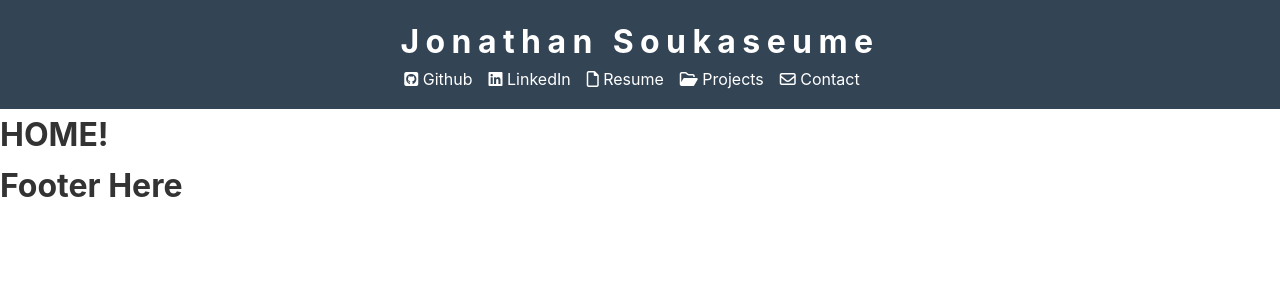
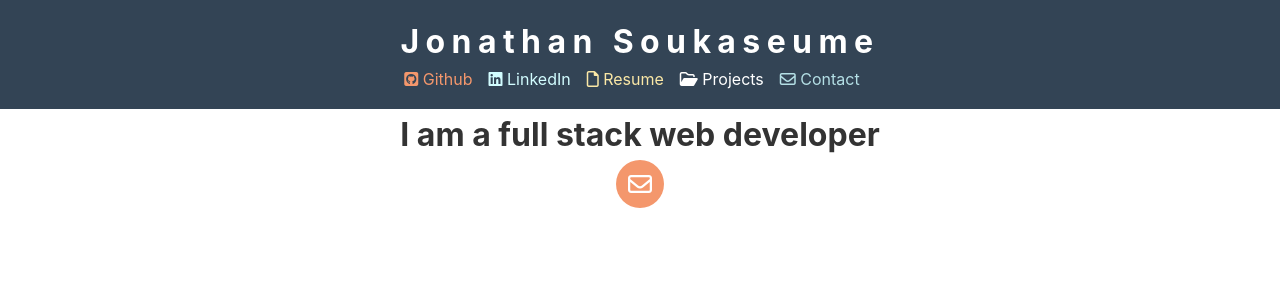
Before and after one commit to jsoomie/mern-profile, a React (Create React App) app in the folder client/: page / in a window 1280 px wide. Shown: the top 300 px of the page. Built offline with nearby package versions, Linux system fonts and the light colour scheme.

Commit message:
added color to links

```diff
--- a/client/src/components/Footer/Footer.css
+++ b/client/src/components/Footer/Footer.css
@@ -0,0 +1,13 @@
+.footer-container button {
+  width: 3rem;
+  height: 3rem;
+  border-radius: 1.5rem;
+  border-color: transparent;
+  background-color: #f4976C;
+  color: #fff;
+}
+
+.footer-container button i {
+  width: 100%;
+  font-size: 1.5rem;
+}
--- a/client/src/components/Footer/Footer.js
+++ b/client/src/components/Footer/Footer.js
@@ -1,7 +1,11 @@
+import "./Footer.css";
+
 export const Footer = () => {
   return (
-    <div>
-      <h1>Footer Here</h1>
+    <div className="footer-container all-center">
+      <button>
+        <i className="far fa-envelope"></i>
+      </button>
     </div>
   );
 };
--- a/client/src/components/Header/Header.css
+++ b/client/src/components/Header/Header.css
@@ -24,3 +24,19 @@
   padding-right: 1rem;
   margin-bottom: 1rem;
 }
+
+.github a {
+  color: var(--orange);
+}
+
+.linkedin a {
+  color: var(--cyan);
+}
+
+.resume a {
+  color: var(--yellow);
+}
+
+.contact > * {
+  color: var(--darkcyan);
+}
--- a/client/src/components/Header/Header.js
+++ b/client/src/components/Header/Header.js
@@ -1,5 +1,6 @@
 import "./Header.css";
 import { Fragment } from "react";
+import { Link } from "react-router-dom";
 
 export const Header = () => {
   return (
@@ -9,12 +10,12 @@ export const Header = () => {
       </div>
       <div className="header-list-container px-1 all-center">
         <ul className="header-list">
-          <li>
+          <li className="github">
             <a href="https://github.com/sksmejn">
               <i className="fab fa-github-square"></i> Github
             </a>
           </li>
-          <li>
+          <li className="linkedin">
             <a
               href="https://www.linkedin.com/in/jonathan-soukaseume/"
               title="Add me on LinkedIn!"
@@ -22,16 +23,20 @@ export const Header = () => {
               <i className="fab fa-linkedin"></i> LinkedIn
             </a>
           </li>
-          <li>
+          <li className="resume">
             <a href="https://drive.google.com/file/d/1ZR4-VGneh9u5eKDYIBgDVFg5mXNxKbgP/view?usp=sharing">
               <i className="far fa-file"></i> Resume
             </a>
           </li>
-          <li>
-            <i className="far fa-folder-open"></i> Projects
+          <li className="projects">
+            <Link to="/projects">
+              <i className="far fa-folder-open"></i> Projects
+            </Link>
           </li>
-          <li>
-            <i className="far fa-envelope"></i> Contact
+          <li className="contact">
+            <Link to="/contact">
+              <i className="far fa-envelope"></i> Contact
+            </Link>
           </li>
         </ul>
       </div>
--- a/client/src/index.css
+++ b/client/src/index.css
@@ -1,3 +1,11 @@
+:root {
+  --yellow: #FBE8A6;
+  --orange: #F4976C;
+  --navy: #303C6C;
+  --darkcyan: #B4DFE5;
+  --cyan: #D2FDFF;
+}
+
 *{
   margin: 0;
   padding: 0;
--- a/client/src/pages/Home.js
+++ b/client/src/pages/Home.js
@@ -1,7 +1,7 @@
 export const Home = () => {
   return (
     <div>
-      <h1>HOME!</h1>
+      <h1 className="all-center">I am a full stack web developer</h1>
     </div>
   );
 };
```
